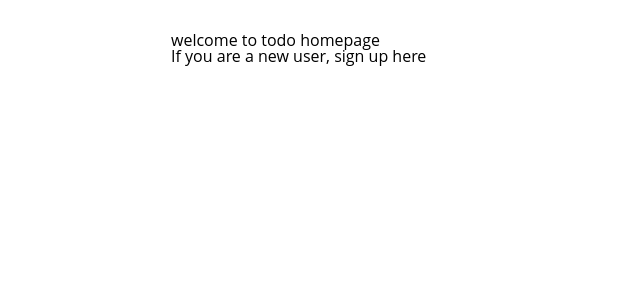
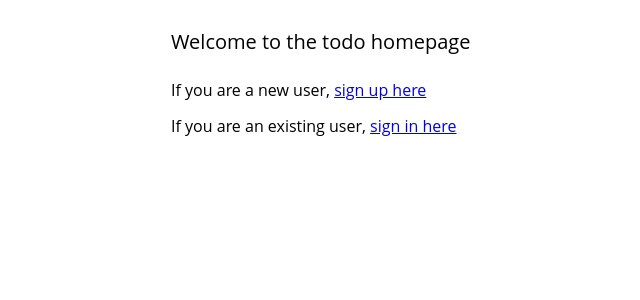
Before and after one commit to TanyaRampal/todo_manager, a Rails app: page / in a window 1280 px wide. Shown: the top 300 px of the page, without its empty margins (169-809 px from the left). Run offline with Rails 7, Linux system fonts and the light colour scheme.

Commit message:
Formatted home page and added sign-up and sign-in links

```diff
--- /dev/null
+++ b/app/assets/stylesheets/home.css
@@ -0,0 +1,9 @@
+.Home-title {
+  font-size: 20px;
+  margin-bottom: 30px;
+}
+
+.Home-authenticate {
+  margin-bottom: 20px;
+  font-size: 16px;
+}
--- a/app/views/home/index.html.erb
+++ b/app/views/home/index.html.erb
@@ -1,3 +1,8 @@
-<p>welcome to todo homepage</p>
+<h1 class="Home-title">Welcome to the todo homepage</h1>
 
-<p>If you are a new user, sign up here</p>
+<h3 class="Home-authenticate">
+  If you are a new user, <%= link_to "sign up here", new_user_path %>
+</h3>
+<h3 class="Home-authenticate">
+  If you are an existing user, <%= link_to "sign in here", new_sessions_path %>
+</h3>
--- a/config/routes.rb
+++ b/config/routes.rb
@@ -11,4 +11,7 @@ Rails.application.routes.draw do
 
   resources :users
   post "users/login", to: "users#login"
+
+  get "/signin" => "sessions#new", as: :new_sessions
+  post "/signin" => "sessions#create", as: :sessions
 end
```
Also changed, not shown: app/controllers/sessions_controller.rb (added, +18 -0 lines), app/views/sessions/new.html.erb (added, +19 -0 lines).
